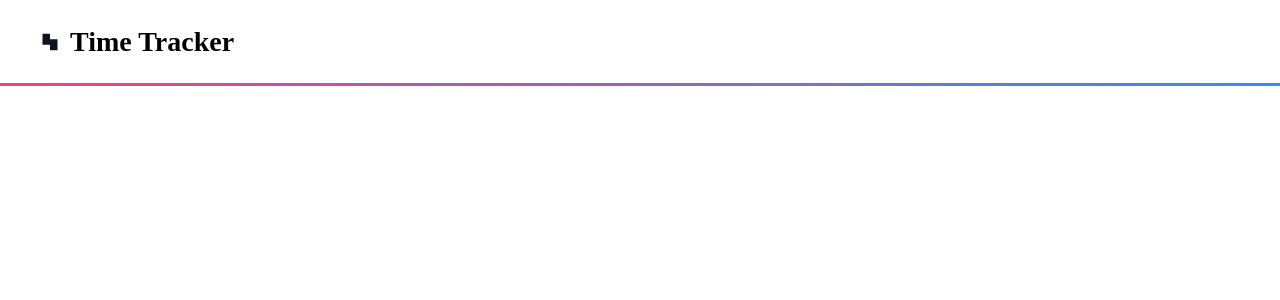
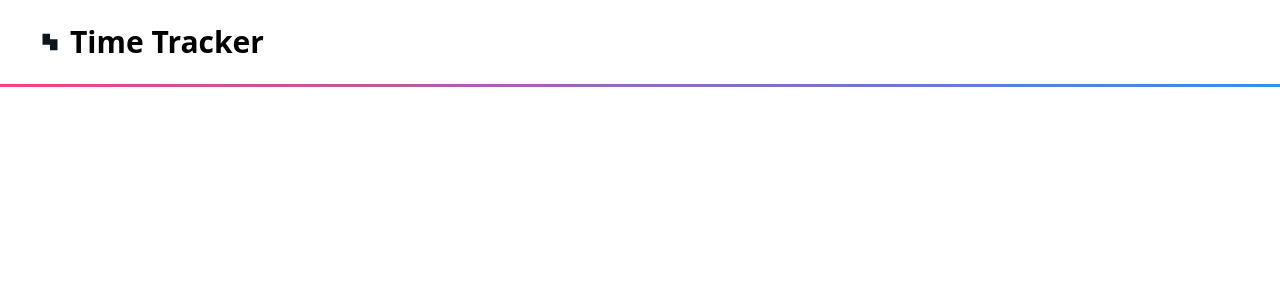
Before and after one commit to ikkei1616/TimeTracker, a React (Vite) app in the folder frontend/: page / in a window 1280 px wide. Shown: the top 300 px of the page. Built offline with nearby package versions, Linux system fonts and the light colour scheme.

Commit message:
headerコンポーネントの作成

```diff
--- a/frontend/src/App.css
+++ b/frontend/src/App.css
@@ -1,78 +0,0 @@
-/* #root {
-  max-width: 1280px;
-  margin: 0 auto;
-  padding: 2rem;
-  text-align: center;
-}
-
-.logo {
-  height: 6em;
-  padding: 1.5em;
-  will-change: filter;
-  transition: filter 300ms;
-}
-.logo:hover {
-  filter: drop-shadow(0 0 2em #646cffaa);
-}
-.logo.react:hover {
-  filter: drop-shadow(0 0 2em #61dafbaa);
-}
-
-@keyframes logo-spin {
-  from {
-    transform: rotate(0deg);
-  }
-  to {
-    transform: rotate(360deg);
-  }
-}
-
-@media (prefers-reduced-motion: no-preference) {
-  a:nth-of-type(2) .logo {
-    animation: logo-spin infinite 20s linear;
-  }
-}
-
-.card {
-  padding: 2em;
-}
-
-.read-the-docs {
-  color: #888;
-} */
-
-
-.header {
-  width:100vw;
-}
-
-.header::after {
-  display: flex;
-  content:"";
-  width:100%;
-  height:3px;
-  background: linear-gradient(90deg, #F54180,#338EF7);
-}
-
-.header-inner {
-  width:100%;
-  max-width:1200px;
-  margin: 0 auto;
-  padding: 2% 3%;
-}
-
-.header-logo {
-  display: flex;
-  align-items: center;
-
-}
-
-.header-logo img {
-  width: 20px;
-  height:20px;
-  margin-right:10px;
-}
-
-.header-logo h1 {
-  font-size: 28px;
-}
--- a/frontend/src/components/Header.jsx
+++ b/frontend/src/components/Header.jsx
@@ -1,11 +1,11 @@
 const Header = () => {
   return(
     <>
-      <header className={"header"}>
-        <div className={"header-inner"}>
-          <div className={"header-logo"}>
-            <img src="/logo_TimeTracker.svg" alt="header-logo" />
-            <h1>Time Tracker</h1>
+      <header className="w-screen header-after">
+        <div className="w-full max-w-7xl max-auto px-10 py-6">
+          <div className="flex items-center">
+            <img className="w-5 h-5 mr-2.5 " src="/logo_TimeTracker.svg" alt="header-logo" />
+            <h1 className="text-3xl font-bold">Time Tracker</h1>
           </div>
         </div>
       </header>
--- a/frontend/src/index.css
+++ b/frontend/src/index.css
@@ -1,71 +1,6 @@
-/* :root {
-  font-family: system-ui, Avenir, Helvetica, Arial, sans-serif;
-  line-height: 1.5;
-  font-weight: 400;
-
-  color-scheme: light dark;
-  color: rgba(255, 255, 255, 0.87);
-  background-color: #242424;
-
-  font-synthesis: none;
-  text-rendering: optimizeLegibility;
-  -webkit-font-smoothing: antialiased;
-  -moz-osx-font-smoothing: grayscale;
-}
-
-a {
-  font-weight: 500;
-  color: #646cff;
-  text-decoration: inherit;
-}
-a:hover {
-  color: #535bf2;
-}
-
-body {
-  margin: 0;
-  display: flex;
-  place-items: center;
-  min-width: 320px;
-  min-height: 100vh;
-}
-
-h1 {
-  font-size: 3.2em;
-  line-height: 1.1;
-}
-
-button {
-  border-radius: 8px;
-  border: 1px solid transparent;
-  padding: 0.6em 1.2em;
-  font-size: 1em;
-  font-weight: 500;
-  font-family: inherit;
-  background-color: #1a1a1a;
-  cursor: pointer;
-  transition: border-color 0.25s;
-}
-button:hover {
-  border-color: #646cff;
-}
-button:focus,
-button:focus-visible {
-  outline: 4px auto -webkit-focus-ring-color;
-}
-
-@media (prefers-color-scheme: light) {
-  :root {
-    color: #213547;
-    background-color: #ffffff;
-  }
-  a:hover {
-    color: #747bff;
-  }
-  button {
-    background-color: #f9f9f9;
-  }
-} */
+@tailwind base;
+@tailwind components;
+@tailwind utilities;
 
 *,
 ::after,
@@ -79,3 +14,11 @@ button:focus-visible {
 img {
   max-width: 100%;
 }
+
+.header-after::after {
+  display: flex;
+  content:"";
+  width:100%;
+  height:3px;
+  background: linear-gradient(90deg, #f54180,#338ef7);
+}
```
